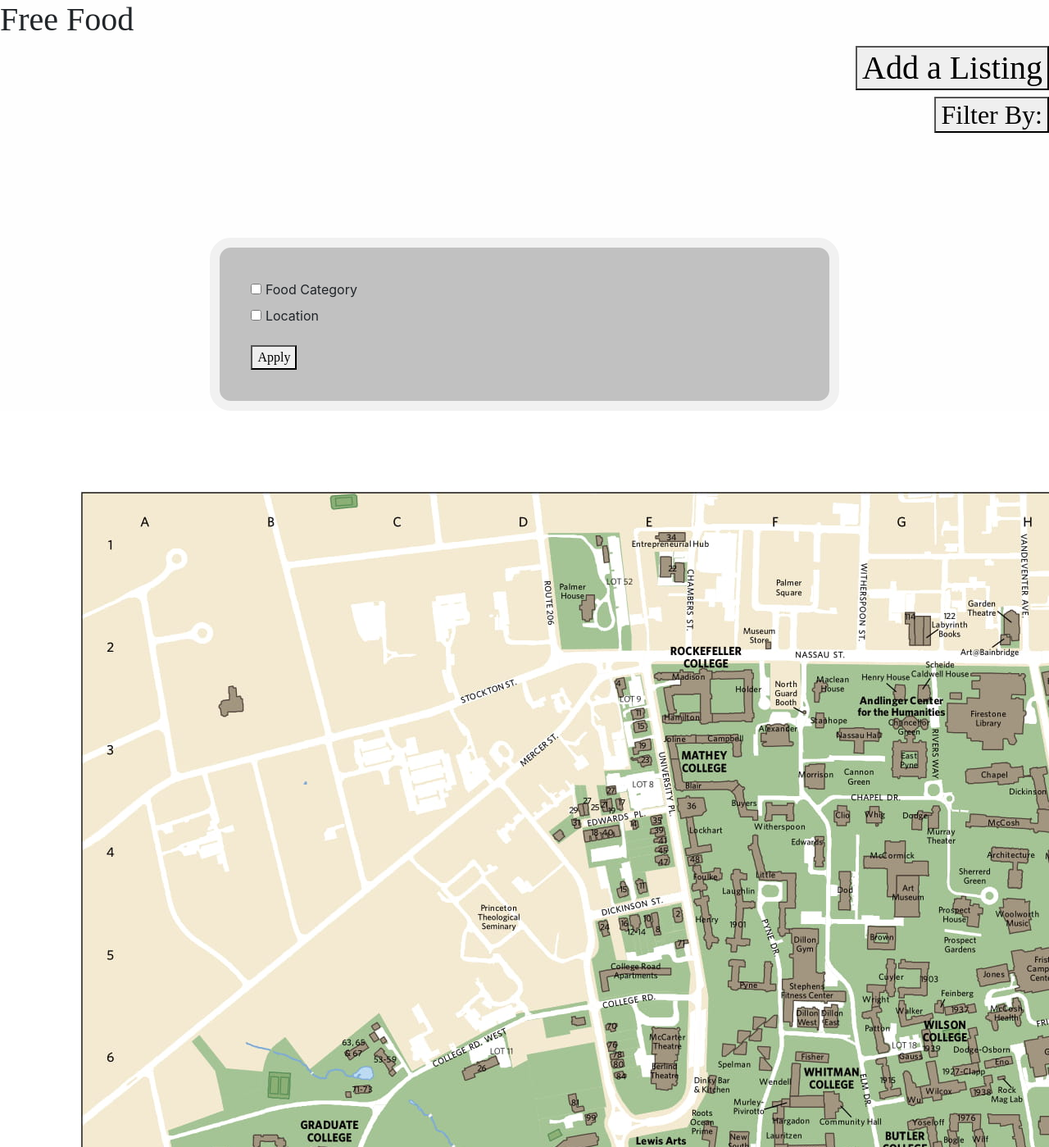
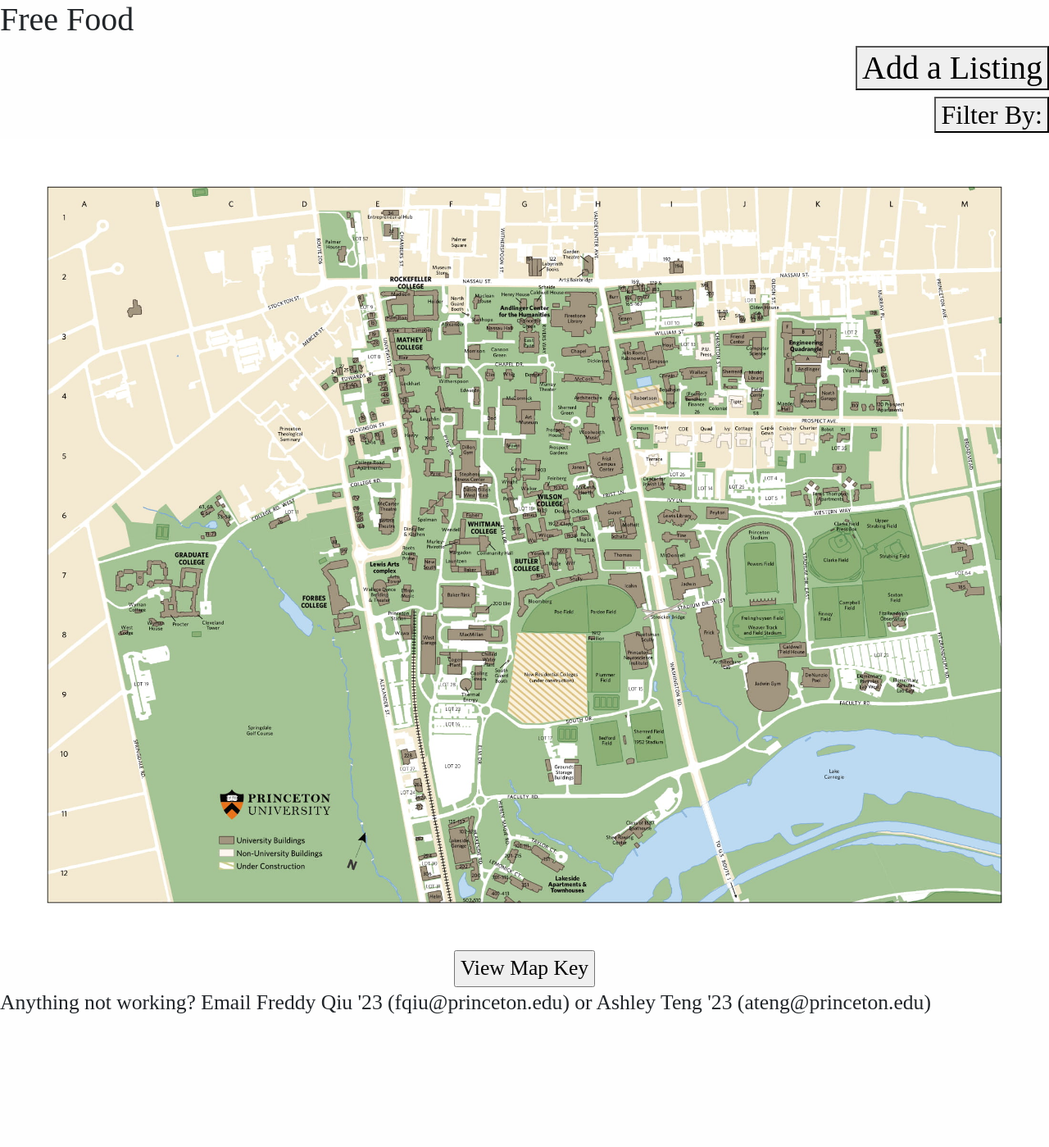
Before and after one commit to graliuce/FreeFood, a PHP site: the page made by home - Copy.html in a window 1280 px wide. Shown: the top 1399 px of the page at 82% size. After the commit the page ends 1237 px from the top, so only its background shows below. Run offline with PHP 8.4, Linux system fonts and the light colour scheme; some web fonts are replaced.

Commit message:
fix image width

```diff
--- a/css/Css.css
+++ b/css/Css.css
@@ -198,7 +198,7 @@ div.background {
 }
 
 .image {
-        width: 100%;
+    width: 100%;
 }
 
 p {
--- a/home - Copy.html
+++ b/home - Copy.html
@@ -81,7 +81,8 @@
         <button onclick="filter()" type="button">Filter By:</button>
   </h2>
 
-  <div class="form-popup" id="filter">
+  <div class="background" id="filter" onclick="closeForm(this, event)">
+      <div class="form-popup">
         <form action="/action_page.php" class="form-container">
           <input type="checkbox" id="1" label="Food Category">
           <label for="1">Food Category</label><br>
@@ -90,12 +91,13 @@
         </form>
         <button onclick="applyFilter()" type="button">Apply</button>
       </div>
+  </div>
 
   <div align="center">
-    <img src="static/PUCampusMap.jpg"/>
+    <img class="image" src="static/PUCampusMap.jpg"/>
     <input id="key-button" onclick="mapKey()" type="button" value="View Map Key"></input>
     <div id="mapKey" style="display:none">
-      <img src="static/MapKey.jpg"/>
+      <img class="image" src="static/MapKey.jpg"/>
     </div>
   </div>
 
```
Lines whose indentation alone changed are shown as unchanged.
